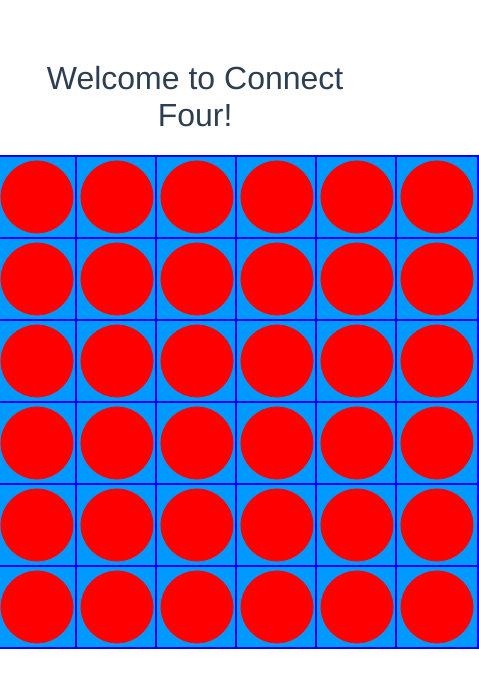
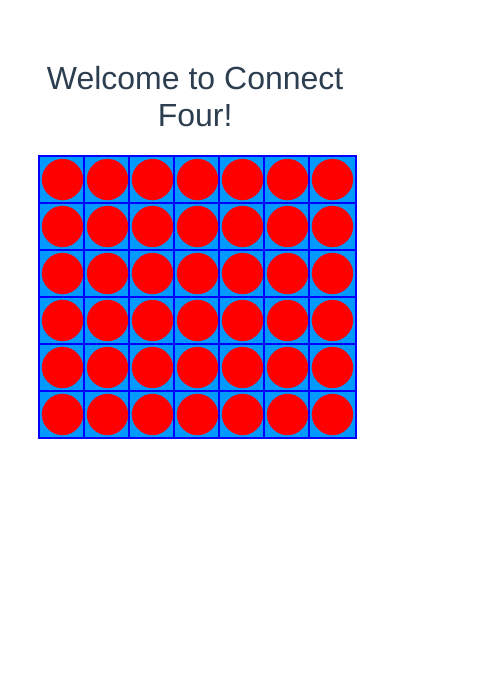
Before and after one commit to davechurilla/-Connect-Four-Code-Challenge, a Vue app: page / in a window 390 px wide. Shown: the top 688 px of the page, 479 px wide, since content can reach past the window. Built offline with nearby package versions, Linux system fonts and the light colour scheme.

Commit message:
media query to fit game on small screens

```diff
--- a/src/components/ConnectFour.vue
+++ b/src/components/ConnectFour.vue
@@ -79,7 +79,6 @@ ul {
   padding: 0;
 }
 li {
-  /*display: inline-block;*/
   margin: 0;
   width: 80px;
   height: 80px;
@@ -104,6 +103,7 @@ a {
 .gameboard {
   display: flex;
   justify-content: center;
+  width: 100%;
 }
 svg.red circle {
   stroke: red;
@@ -113,4 +113,11 @@ svg.yellow circle {
   stroke: yellow;
   fill: yellow;
 }
+/* Small screens */
+@media screen and (max-width: 500px) {
+  li {
+    width: 45px;
+    height: 45px;
+  }
+}
 </style>
```
